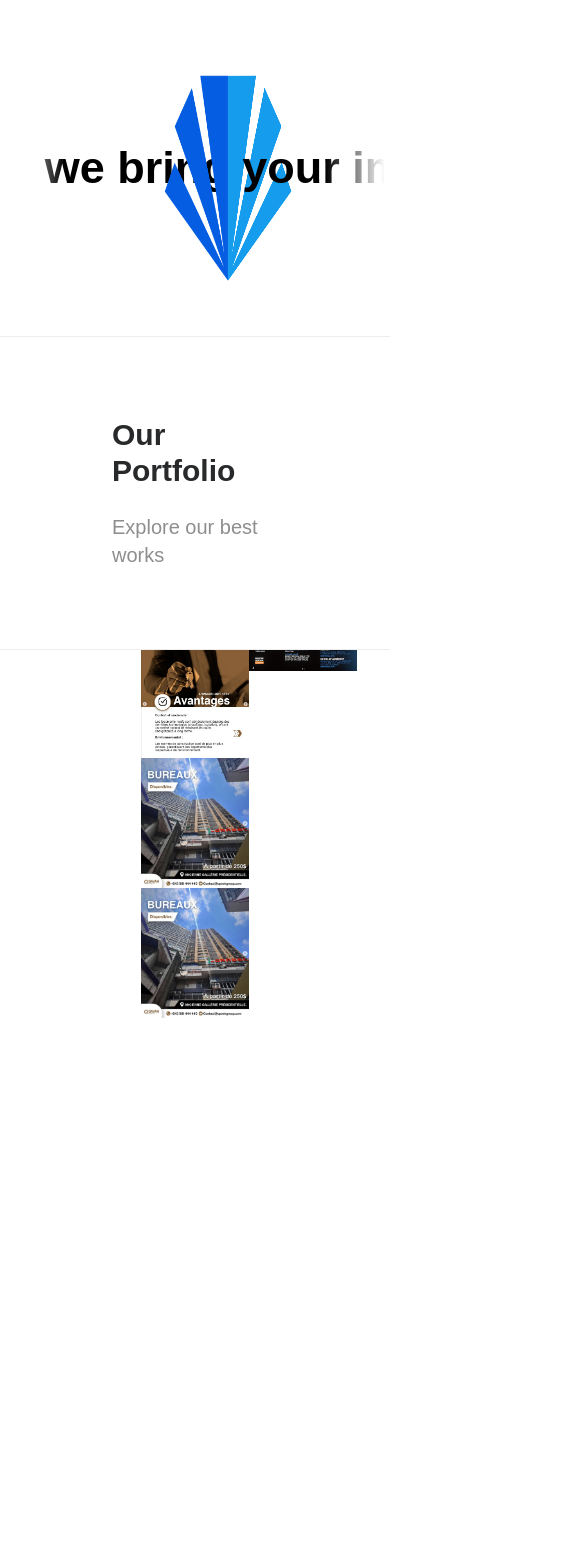
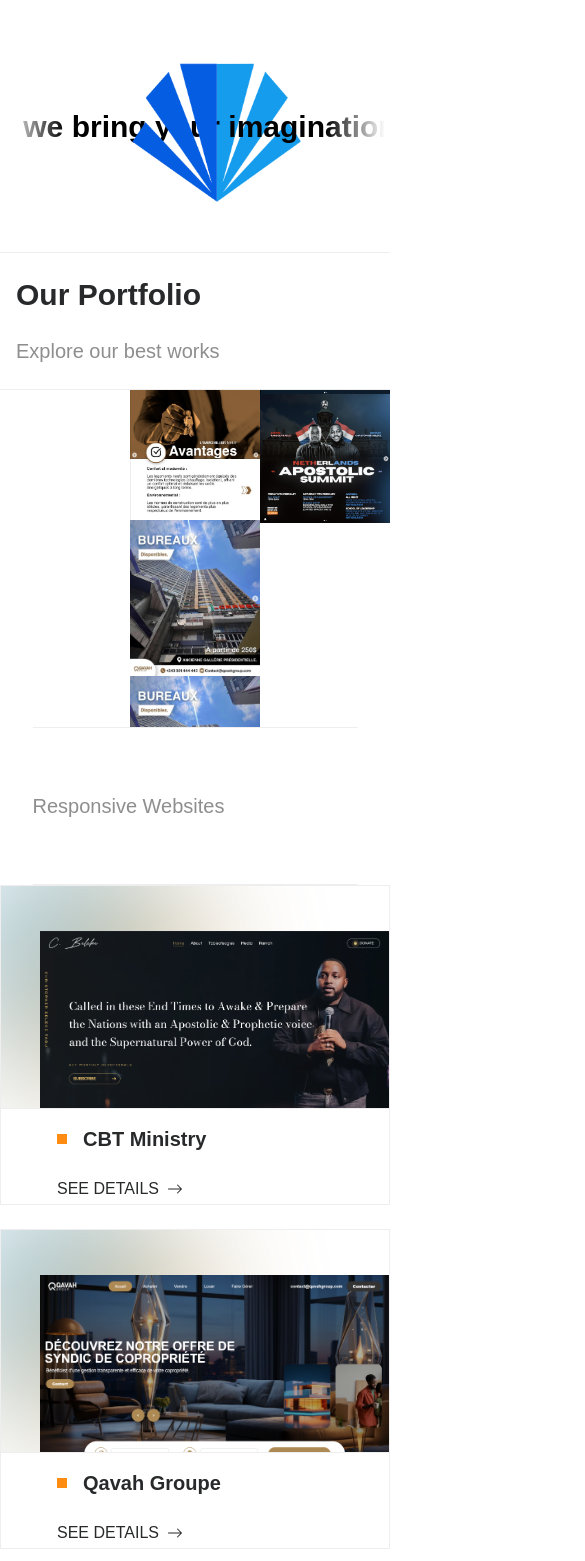
Before and after one commit to joel-kalema/Zion_Reach, a Next.js app: page / in a window 390 px wide. Shown: the part 5167-6728 px from the top of the page, 585 px wide, since content can reach past the window. Built offline with nearby package versions, Linux system fonts and the light colour scheme; a web font is replaced by a local one.

Commit message:
update the design

```diff
--- a/app/components/Portfolio.jsx
+++ b/app/components/Portfolio.jsx
@@ -110,17 +110,17 @@
           </div>
         </div>
 
-        <div className="relative h-[40vh] mx-auto overflow-hidden z-10 flex py-10">
+        <div className="relative h-[30vh] lg:h-[40vh] mx-auto overflow-hidden z-10 flex py-10">
           <div className="absolute left-0 white-gradient-left w-1/6 h-full z-30"></div>
           <div className="absolute right-0 white-gradient-right w-1/6 h-full z-30"></div>
-          <div className="flex mx-auto w-1/6">
+          <div className="flex mx-auto w-2/6 lg:w-1/6">
             <Image src='/zoin1.png' layout="responsive" width={100} height={200} alt='zoin logo' quality={100} className="relative z-30" />
             <Image src='/zoin2.png' layout="responsive" width={100} height={200} alt='zoin logo' />
           </div>
           <div className="absolute top-0 left-0 flex items-center w-full h-full whitespace-nowrap scale-150">
             <div className="flex animate-scroll relative">
               {Array(5).fill("we bring your imagination to life").map((text, i) => (
-                <div key={i} className="m-0 text-3xl text-[#000] mx-8 transition-all duration-1000 ease-in-out z-10 font-semibold flex items-center gap-5">
+                <div key={i} className="m-0 text-xl lg:text-3xl text-[#000] mx-8 transition-all duration-1000 ease-in-out z-10 font-semibold flex items-center gap-5">
                   <p>{text}</p>
                   <div className="relative w-[8rem] h-[4rem] overflow-hidden rounded-full">
                     <Image src='/solution.jpeg' layout="fill" objectFit="cover" alt="bay" loading="lazy" />
@@ -131,13 +131,13 @@
           </div>
         </div>
 
-        <div className="border-y px-28 py-20">
+        <div className="border-y px-4 lg:px-28 py-6 lg:py-20">
           <h2 className="text-3xl font-bold mb-6">Our Portfolio</h2>
           <p className="text-xl text-[#8e8e8e]">Explore our best works</p>
         </div>
 
         <ParallaxProvider>
-          <div className="flex overflow-hidden h-[120vh] relative w-5/6 mx-auto">
+          <div className="flex overflow-hidden h-[40vh] lg:h-[120vh] relative lg:w-5/6 mx-auto">
             <ParallaxImageSection images={cbtImages} speed={60} marginTop="-mt-96" />
             <ParallaxImageSection images={qavahImages} speed={0} />
             <ParallaxImageSection images={cbtImages} speed={30} marginTop="-mt-60" />
@@ -148,12 +148,12 @@
           <p className="text-xl text-[#8e8e8e]">Responsive Websites</p>
         </div>
 
-        <div className="flex pb-20">
+        <div className="lg:flex pb-20">
           {projectWeb.map((item, index) => (
-            <div key={index} className="w-1/3 h-[25rem] border" data-aos="fade-up" data-aos-duration={`${index}000`}>
+            <div key={index} className="lg:w-1/3 h-[20rem] mb-6 lg:mb-0 lg:h-[25rem] border" data-aos="fade-up" data-aos-duration={`${index}000`}>
               <div className="h-[70%] border-b flex justify-end items-end relative overflow-hidden">
                 <div className="w-[15rem] h-[15rem] bg_1 rounded-full blur-3xl absolute z-10 -top-10 -left-10 opacity-60"></div>
-                <div className="h-[80%] w-[90%] relative z-20">
+                <div className="h-[80%] lg:h-[80%] w-[90%] relative z-20">
                   <Image src={item.image} layout="fill" objectFit="cover" alt="project" quality={100} />
                 </div>
               </div>
--- a/app/components/Testimony.jsx
+++ b/app/components/Testimony.jsx
@@ -28,14 +28,14 @@
   ];
 
   return (
-    <section className="bg-[#28292A] py-40 px-20" id="testimonials">
+    <section className="bg-[#28292A] py-40 px-4 lg:px-20" id="testimonials">
       <h2 className="text-3xl font-bold text-[#fff] mb-6">Client Testimonials</h2>
       <h1 className="mb-16 text-xl text-[#fff]">What Customers Says?</h1>
-      <div className="flex gap-10 justify-between">
+      <div className="lg:flex gap-10 justify-between">
         {testimonials.map((testimonial, index) => (
           <div
             key={index}
-            className="bg-[#2e2f30] p-4 shadow-lg"
+            className="bg-[#2e2f30] p-4 shadow-lg mb-6 lg:mb-0"
             data-aos="fade-up" data-aos-duration={`${index}000`}
           >
             <div className="p-4">
```
